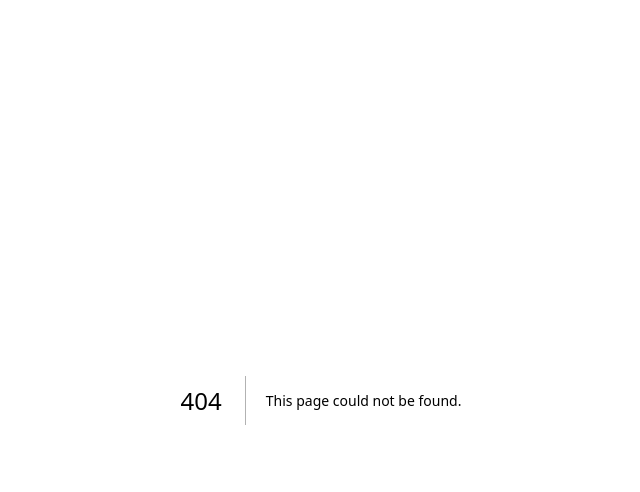
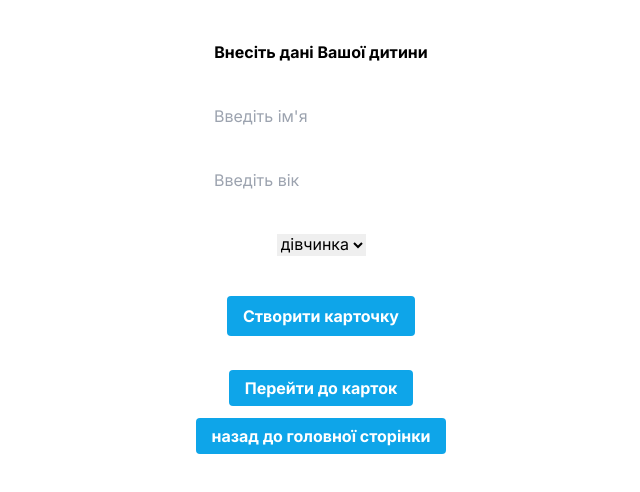
Before and after one commit to IemetsO/medical-card, a Next.js app: page /cards/create in a window 1280 px wide. Before the commit this address had no page. Shown: the top 492 px of the page, without its empty margins (319-959 px from the left). Built offline with nearby package versions, Linux system fonts and the light colour scheme.

Commit message:
added card pages

```diff
--- /dev/null
+++ b/app/cards/[id]/page.tsx
@@ -0,0 +1,9 @@
+export default function CardId() {
+  return (
+    <div>
+      <section>
+        <h2>Дитинка</h2>
+      </section>
+    </div>
+  );
+}
--- /dev/null
+++ b/app/cards/create/page.tsx
@@ -0,0 +1,87 @@
+"use client";
+import Link from "next/link";
+import { nanoid } from "nanoid";
+import { useState, useEffect } from "react";
+
+export default function Cards() {
+  type card = {
+    id: string;
+    name: string;
+    age: number;
+    gender: string;
+  };
+
+  const [card, setCard] = useState<card | null>(null);
+
+  useEffect(() => {
+    localStorage.setItem("cards", JSON.stringify([card]));
+  }, [card]);
+
+  const handleSubmit = (e) => {
+    e.preventDefault();
+    const form = e.currentTarget;
+    if (form.name.value === "" || form.name.age === "") {
+      return;
+    }
+    setCard({
+      id: nanoid(),
+      name: form.name.value,
+      age: form.age.value,
+      gender: form.gender.value,
+    });
+  };
+
+  return (
+    <div className="mt-10">
+      <div className="mt-10 text-center">
+        <h2 className="text-grey font-bold">Внесіть дані Вашої дитини</h2>
+
+        <form className="flex-col mt-10" onSubmit={handleSubmit}>
+          <input
+            type="text"
+            name="name"
+            placeholder="Введіть ім'я"
+            className="ml-5"
+          />
+
+          <div className="mt-10">
+            <input
+              type="number"
+              name="age"
+              placeholder="Введіть вік"
+              className="ml-5"
+            />
+          </div>
+          <div className=" mt-10">
+            <select name="gender">
+              <option value="Дівчинка">дівчинка</option>
+              <option value="Хлопчик">хлопчик</option>
+            </select>
+          </div>
+          <div>
+            <button
+              className=" bg-sky-500 hover:bg-sky-700 mt-10 mb-10 text-white font-bold py-2 px-4 rounded"
+              type="submit"
+            >
+              Створити карточку
+            </button>
+          </div>
+        </form>
+        <div className="mb-6">
+          <Link
+            className="p-6 bg-sky-500 hover:bg-sky-700 text-white font-bold py-2 px-4 rounded"
+            href="cards"
+          >
+            Перейти до карток
+          </Link>
+        </div>
+        <Link
+          className=" bg-sky-500 hover:bg-sky-700 text-white font-bold py-2 px-4 rounded"
+          href="/"
+        >
+          назад до головної сторінки
+        </Link>
+      </div>
+    </div>
+  );
+}
--- /dev/null
+++ b/app/cards/page.tsx
@@ -0,0 +1,71 @@
+"use client";
+import Link from "next/link";
+import { useState, useEffect } from "react";
+
+// export async function getStaticProps() {
+//   const allCardsData = localStorage.getItem("cards");
+//   console.log(allCardsData);
+//   return {
+//     props: {
+//       allCardsData,
+//     },
+//   };
+// }
+
+export default function Cards() {
+  const [cards, setCards] = useState([]);
+
+  useEffect(() => {
+    let allCardsData = JSON.parse(localStorage.getItem("cards"));
+    setCards(allCardsData);
+
+    console.log(allCardsData);
+  }, []);
+
+  let Section;
+
+  if (!cards) {
+    Section = <section>Ви не створили жодної картки</section>;
+  } else {
+    Section = (
+      <section>
+        <h2 className="mt-10 hover:bg-sky-700 text-grey font-bold">
+          Ваша дитина
+        </h2>
+        <ul>
+          {cards.map(
+            (card: {
+              id: string;
+              name: string;
+              age: number;
+              gender: string;
+            }) => (
+              <li key={card?.id} className="text-grey">
+                <Link href={"cards/id"}>{card?.name}</Link>
+                <br />
+                {card?.age}
+                <br />
+                {card?.gender}
+              </li>
+            )
+          )}
+        </ul>
+      </section>
+    );
+  }
+
+  return (
+    <div className="mt-10">
+      <div className="mt-10 text-center">
+        {Section}
+
+        <Link
+          className=" bg-sky-500 hover:bg-sky-700 text-white font-bold py-2 px-4 rounded"
+          href="/"
+        >
+          назад до головної сторінки
+        </Link>
+      </div>
+    </div>
+  );
+}
--- a/app/page.tsx
+++ b/app/page.tsx
@@ -2,13 +2,31 @@ import Link from "next/link";
 
 export default function Home() {
   return (
-    <>
+    <div className="flex-col">
+      <div className="mt-6">
         <Link
           className="p-6 bg-sky-500 hover:bg-sky-700 text-white font-bold py-2 px-4 rounded"
           href="about"
         >
           Read about our Project!
         </Link>
-    </>
+      </div>
+      <div className="mt-6">
+        <Link
+          className="p-6 bg-sky-500 hover:bg-sky-700 text-white font-bold py-2 px-4 rounded"
+          href="cards"
+        >
+          All cards
+        </Link>
+      </div>
+      <div className="mt-6">
+        <Link
+          className="p-6 bg-sky-500 hover:bg-sky-700 text-white font-bold py-2 px-4 rounded"
+          href="cards/create"
+        >
+          Create a card
+        </Link>
+      </div>
+    </div>
   );
 }
--- a/package.json
+++ b/package.json
@@ -15,6 +15,7 @@
     "autoprefixer": "10.4.15",
     "eslint": "8.49.0",
     "eslint-config-next": "13.4.19",
+    "nanoid": "^5.0.1",
     "next": "13.4.19",
     "postcss": "8.4.29",
     "react": "18.2.0",
```
Also changed, not shown: 1 other file (tests, documents, lock files or other folders). Lines whose indentation alone changed are shown as unchanged.
